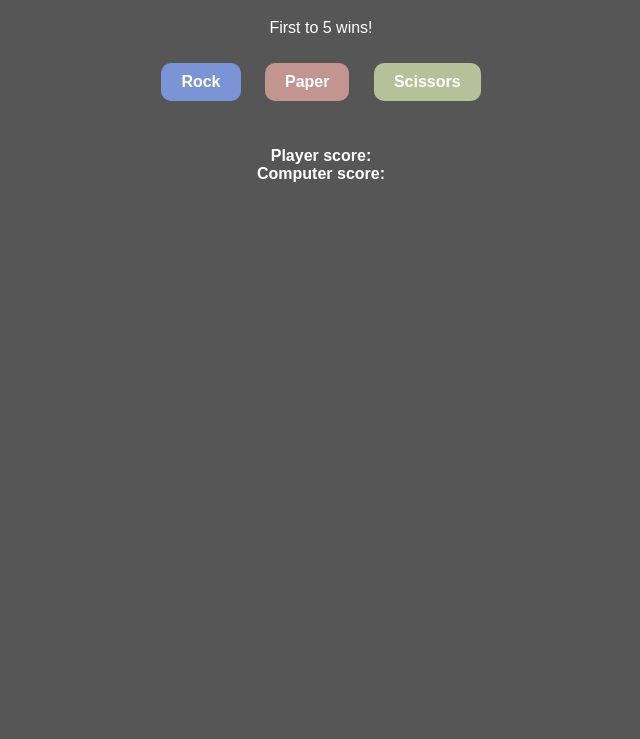
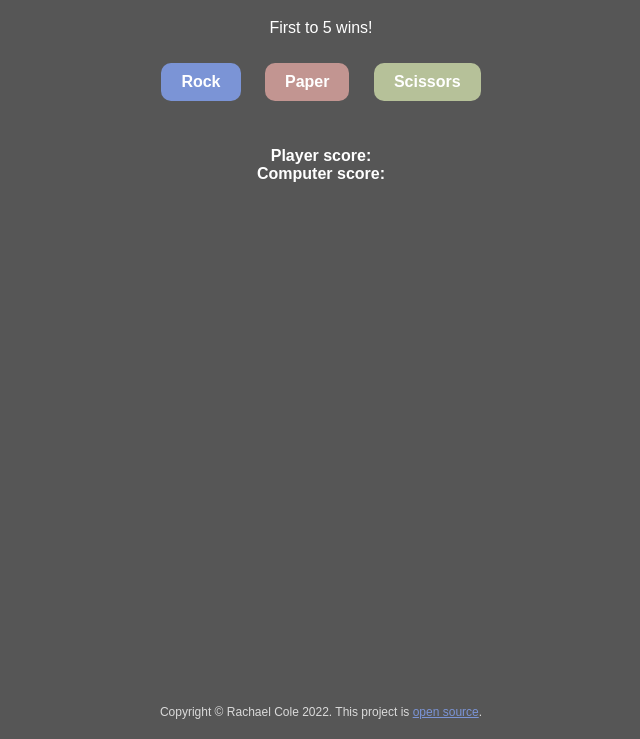
Before and after one commit to jcrachael/tod-RPS, a plain HTML site: page index.html in a window 1280 px wide. Shown: the part 61-800 px from the top of the page, without its empty margins (319-959 px from the left). Drawn offline with Linux system fonts and the light colour scheme.

Commit message:
Add footer, update README.md

```diff
--- a/index.html
+++ b/index.html
@@ -21,6 +21,9 @@
                 <b>Computer score:</b> <span id="computer-score"></span>
             </div>
         </div>
+        <footer>
+            Copyright © Rachael Cole 2022. This project is&nbsp;<a href="https://github.com/jcrachael/tod-calculator/">open source</a>.
+        </footer>
         <script src="scripts.js"></script>
     </body>
 </html>
--- a/styles.css
+++ b/styles.css
@@ -55,3 +55,24 @@ button {
     background-color: #a86053;
     cursor: pointer;
 }
+
+footer {
+    position: absolute;
+    left: 0;
+    bottom: 0;
+    padding-top:20px;
+    padding-bottom:20px;
+    width: 100%;
+    text-align: center;
+    font-family: sans-serif;
+    font-size: 12px;
+    color: rgb(218, 218, 218);
+  }
+
+  footer a {
+    color: #7b94d6;
+  }
+
+  footer a:hover {
+    color: #406be2;
+  }
```
Also changed, not shown: 1 other file.
